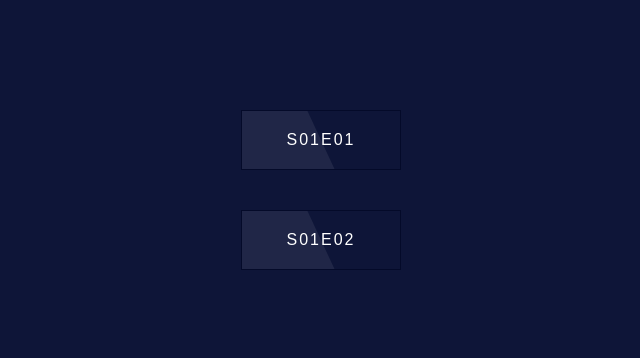
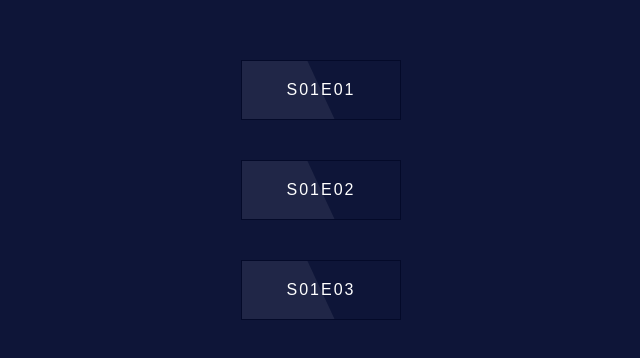
Before and after one commit to blackweb71/Hawkeye, a plain HTML site: page index.html in a window 1280 px wide. Shown: the part 210-568 px from the top of the page, without its empty margins (319-959 px from the left). Drawn offline with Linux system fonts and the light colour scheme.

Commit message:
Update index.html

```diff
--- a/index.html
+++ b/index.html
@@ -15,6 +15,9 @@
         <a href="http://10.16.100.212/iccftps12/iccftps12sasd5/Tv%20Show/English/Hawkeye%20Season%2001%20(2021)%20Completed/Hawkeye%20S01E02.mp4">
             <span class="but2">Button</span>
         </a>
+        <a href="http://10.16.100.212/iccftps12/iccftps12sasd5/Tv%20Show/English/Hawkeye%20Season%2001%20(2021)%20Completed/Hawkeye%20S01E03.mp4">
+            <span class="but3">Button</span>
+        </a>
     </div>
     <script src="index.js"></script>
 </body>
```
